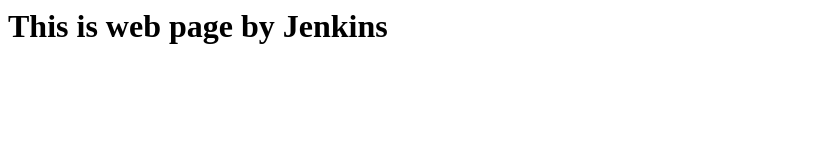
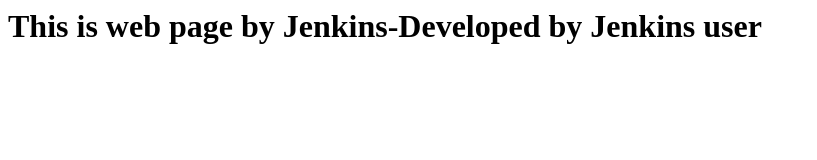
Before and after one commit to yenne375/MyApp, a plain HTML site: page index.html in a window 1280 px wide. Shown: the whole page, without its empty margins (0-817 px from the left). Drawn offline with Linux system fonts and the light colour scheme.

Commit message:
Update index.html

```diff
--- a/index.html
+++ b/index.html
@@ -1,6 +1,6 @@
 <html>
 <head><title>My App </title></head>
 <body>
-<h1>This is web page by Jenkins</h1>
+<h1>This is web page by Jenkins-Developed by Jenkins user</h1>
 </body>
 </html>
```
